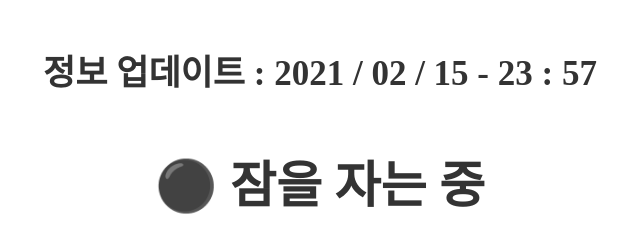
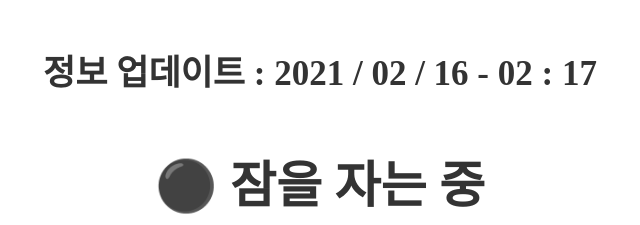
Before and after one commit to kimain050401/ain, a plain HTML site: page index.html in a window 1280 px wide. Shown: the part 177-402 px from the top of the page, 320-960 px from the left. Drawn offline with Linux system fonts and the light colour scheme; a web font is replaced by a local one.

Commit message:
Update index.html

```diff
--- a/index.html
+++ b/index.html
@@ -14,7 +14,7 @@ a {font-size: 20px; text-decoration: none;}
 <body>
 <br>
 <h1>아인 시스템 상태</h1>
-<h2>정보 업데이트 : 2021 / 02 / 15 - 23 : 57</h2>
+<h2>정보 업데이트 : 2021 / 02 / 16 - 02 : 17</h2>
 <h3>⚫️ 잠을 자는 중</h3>
 <h4>🔴 : 기타 작업 중</h4>
 <h4>🟠 : 공부 중(과외숙제 등)</h4>
```
